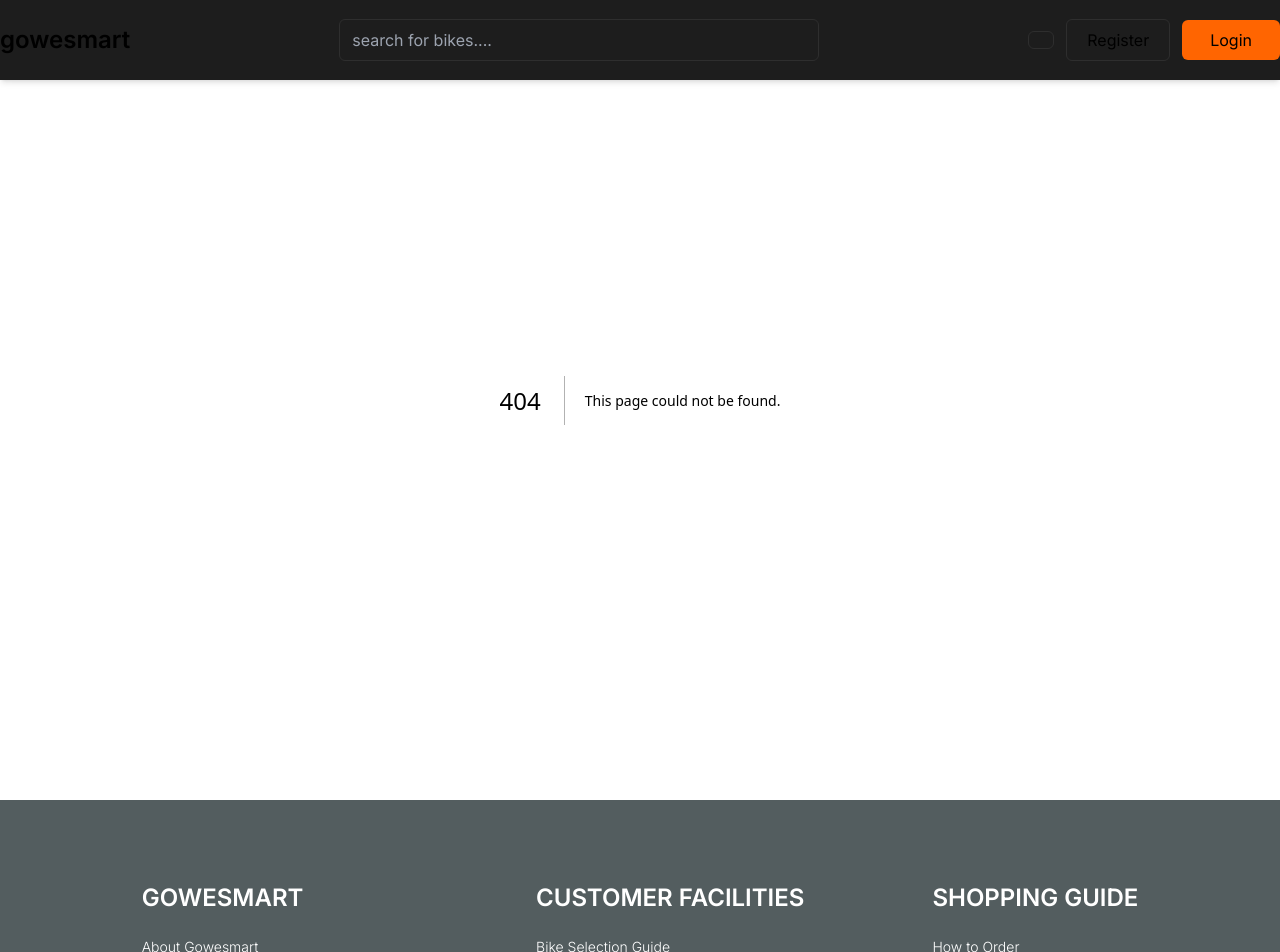
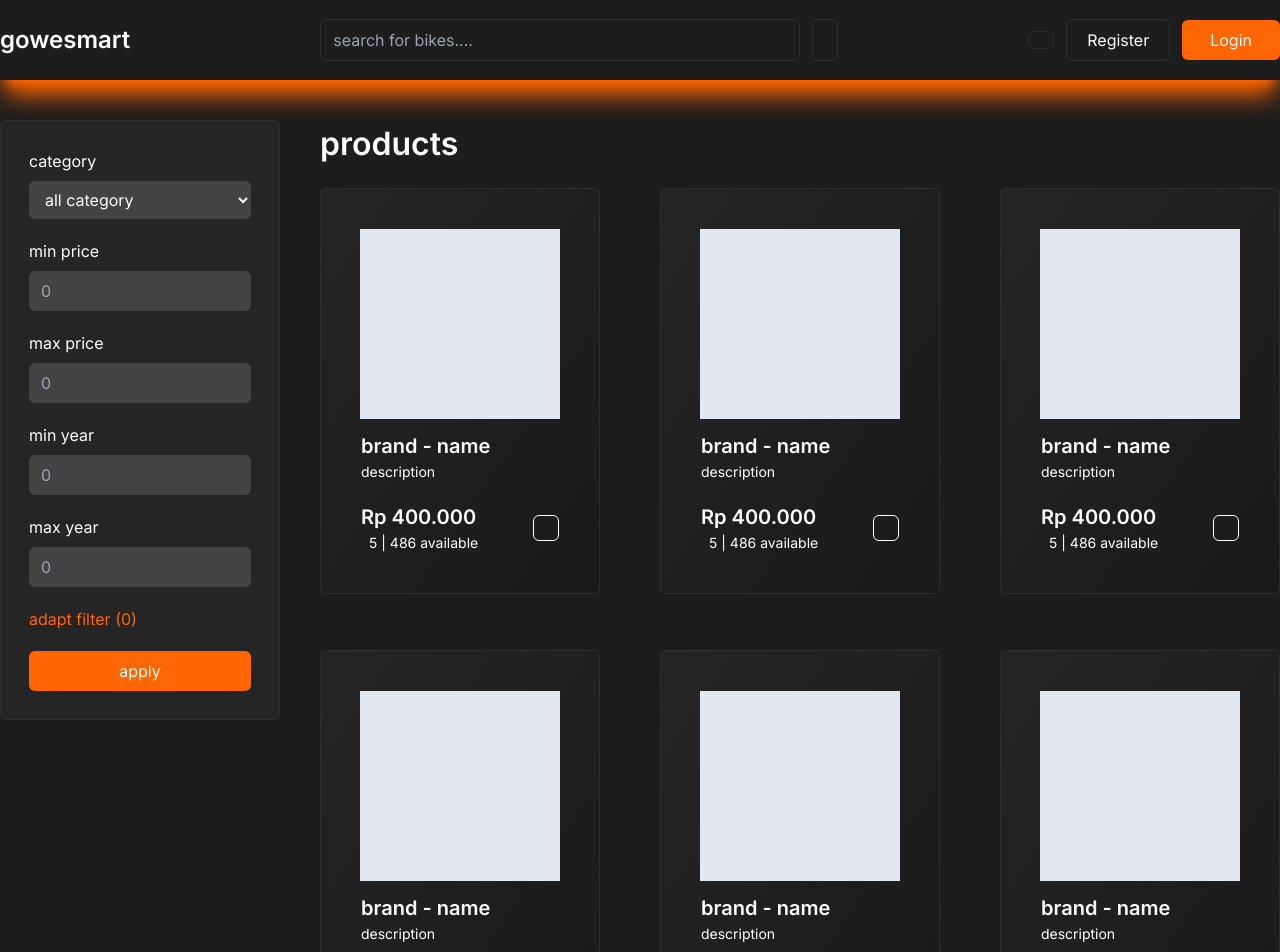
Before and after one commit to gowesmart/gowesmart, a Next.js app: page /bikes in a window 1280 px wide. Before the commit this address had no page. Shown: the top 952 px of the page. Built offline with nearby package versions, Linux system fonts and the light colour scheme.

Commit message:
feat(TASK002):add products page

```diff
--- /dev/null
+++ b/app/bikes/page.jsx
@@ -0,0 +1,58 @@
+import ProductCard from "@/components/products/ProductCard"
+import Link from "next/link"
+
+const Bikes = () => {
+    return (
+        <main className="mt-[80px] container xl:max-w-[1280px] mx-auto pt-10 pb-24 flex gap-10">
+            <aside className="w-[280px] bg-[#252525] border border-accent rounded-md gap-5 p-7 flex flex-col justify-center items-center h-fit">
+                <div className="w-full flex flex-col gap-2">
+                    <label>category</label>
+                    <select className="bg-[#434343] rounded-md py-2 px-3">
+                        <option>all category</option>
+                    </select>
+                </div>
+                <div className="w-full flex flex-col gap-2">
+                    <label>min price</label>
+                    <input type="number" placeholder="0" className="bg-[#434343] rounded-md py-2 px-3" />
+                </div>
+                <div className="w-full flex flex-col gap-2">
+                    <label>max price</label>
+                    <input type="number" placeholder="0" className="bg-[#434343] rounded-md py-2 px-3" />
+                </div>
+                <div className="w-full flex flex-col gap-2">
+                    <label>min year</label>
+                    <input type="number" placeholder="0" className="bg-[#434343] rounded-md py-2 px-3" />
+                </div>
+                <div className="w-full flex flex-col gap-2">
+                    <label>max year</label>
+                    <input type="number" placeholder="0" className="bg-[#434343] rounded-md py-2 px-3" />
+                </div>
+                <p className="text-secondary w-full text-left">adapt filter (0)</p>
+                <button className="w-full bg-secondary rounded-md py-2">apply</button>
+            </aside>
+            <div className="w-full">
+                <h1 className="text-[32px] font-semibold mb-5">products</h1>
+                <div className="flex flex-wrap justify-between gap-14">
+                    <ProductCard />
+                    <ProductCard />
+                    <ProductCard />
+                    <ProductCard />
+                    <ProductCard />
+                    <ProductCard />
+                    <ProductCard />
+                    <ProductCard />
+                    <ProductCard />
+                </div>
+                <div className="mt-14 flex justify-end gap-3">
+                    <button className="bg-[#434343] py-2 px-7 font-semibold rounded-md">prev</button>
+                    <button className="bg-secondary py-2 px-4 font-semibold rounded-md">1</button>
+                    <button className="bg-[#434343] py-2 px-4 font-semibold rounded-md">2</button>
+                    <button className="bg-[#434343] py-2 px-4 font-semibold rounded-md">...</button>
+                    <button className="bg-[#434343] py-2 px-7 font-semibold rounded-md">next</button>
+                </div>
+            </div>
+        </main>
+    )
+}
+
+export default Bikes
--- a/app/page.jsx
+++ b/app/page.jsx
@@ -1,6 +1,7 @@
 import AboutUs from "@/components/home/AboutUs";
 import Feature from "@/components/home/Feature";
 import ProductPreview from "@/components/home/ProductPreview";
+import Link from "next/link";
 
 export default function Home() {
   return (
@@ -13,7 +14,7 @@ export default function Home() {
               From city streets to mountain trails, find your perfect ride here</p>
             <div className="flex gap-5 mt-6">
               <button className="py-2 px-12 rounded-md bg-secondary">shop now</button>
-              <button className="py-2 px-8 rounded-md border border-secondary text-secondary">explore bikes</button>
+              <Link href={"/bikes"} className="py-2 px-8 rounded-md border border-secondary text-secondary">explore bikes</Link>
             </div>
           </div>
         </div>
--- a/components/Header.jsx
+++ b/components/Header.jsx
@@ -1,16 +1,32 @@
 "use client"
 
 import Link from "next/link"
+import { useState } from "react"
 
 const Header = () => {
+    const [isLight, setIsLight] = useState(true)
+    const [isShake, setIsShake] = useState(false)
+
+    const handleLight = () => {
+        setIsLight(prev => !prev)
+        setIsShake(true)
+
+        setTimeout(() => {
+            setIsShake(false)
+        }, 500)
+    }
+
     return (
-        <header className="bg-primary h-[80px] fixed top-0 right-0 left-0 shadow-md z-50">
+        <header className={`bg-primary h-[80px] fixed top-0 right-0 left-0 ${isLight ? "shadow-secondary shadow-xl" : "shadow-md"} z-50`}>
             <nav className="container mx-auto h-full flex justify-between items-center xl:max-w-[1280px]">
                 <Link href={"/"}><h1 className="text-[24px] font-semibold">gowesmart</h1></Link>
-                <form className="relative">
-                    <input placeholder="search for bikes...." type="text" className="border text-[16px] bg-primary border-accent py-2 pl-3 pr-10 w-[480px] outline-none rounded-md" />
-                    <button className="absolute top-0 right-0 bottom-0 text-[16px] px-3" type="submit"><i className="fa-solid fa-search"></i></button>
-                </form>
+                <div className="flex gap-3">
+                    <form className="relative">
+                        <input placeholder="search for bikes...." type="text" className="border text-[16px] bg-primary border-accent py-2 pl-3 pr-10 w-[480px] outline-none rounded-md" />
+                        <button className="absolute top-0 right-0 bottom-0 text-[16px] px-3" type="submit"><i className="fa-solid fa-search"></i></button>
+                    </form>
+                    <button onClick={handleLight} href={"/cart"} className={`py-2 px-3 text-[16px] ${isLight && "text-yellow-400"} rounded-md border border-accent`}><i className={`fa-solid fa-bolt ${isShake && "fa-shake"}`}></i></button>
+                </div>
                 <div className="flex gap-3 items-center">
                     <Link href={"/cart"} className="py-2 px-3 text-[16px] rounded-md border border-accent"><i className="fa-solid fa-cart-shopping"></i></Link>
                     <Link href={"/register"} className="py-2 px-5 text-[16px] rounded-md border border-accent">Register</Link>
--- a/components/home/ProductPreview.jsx
+++ b/components/home/ProductPreview.jsx
@@ -1,9 +1,11 @@
+import Link from "next/link"
+
 const ProductPreview = () => {
     return (
         <section className="py-8 flex flex-col justify-between items-center gap-5">
             <h2 className="w-full text-left text-[24px] font-bold">our products</h2>
             <div className="flex gap-8 justify-between w-full">
-                <div className="w-[390px] h-[500px] p-10 rounded-md border border-accent bg-tertiary flex flex-col justify-between items-start">
+                <div className="w-[390px] h-[550px] p-10 rounded-md border border-accent bg-gradient-to-br from-[rgba(67,67,67,0.2)] to-[rgba(14,14,14,0.2)] flex flex-col justify-center items-start">
                     <div className="w-[315px] h-[315px] bg-slate-300 mb-3"></div>
                     <p className="font-semibold text-[20px]">brand - name</p>
                     <p className="text-[14px]">description</p>
@@ -20,12 +22,12 @@ const ProductPreview = () => {
                         </div>
                     </div>
                 </div>
-                <div className="flex flex-col gap-5 w-full">
+                <div className="flex flex-col justify-between gap-5 w-full">
                     <div className="flex justify-between gap-5">
-                        <div className="w-[190px] h-[240px] p-5 rounded-md border border-accent bg-tertiary flex flex-col justify-between items-start">
+                        <div className="w-[190px] h-[260px] p-5 rounded-md border border-accent bg-gradient-to-br from-[rgba(67,67,67,0.2)] to-[rgba(14,14,14,0.2)] flex flex-col justify-center items-start">
                             <div className="w-[150px] h-[130px] bg-slate-300"></div>
-                            <p className="text-[14px]">brand - name</p>
-                            <div className="w-full flex justify-between items-center">
+                            <p className="text-[14px] mt-2">brand - name</p>
+                            <div className="w-full flex justify-between items-center mt-3">
                                 <div>
                                     <p className="font-semibold text-[14px]">Rp 400.000</p>
                                     <div className="flex text-[10px] justify-center items-center gap-2">
@@ -38,10 +40,10 @@ const ProductPreview = () => {
                                 </div>
                             </div>
                         </div>
-                        <div className="w-[190px] h-[240px] p-5 rounded-md border border-accent bg-tertiary flex flex-col justify-between items-start">
+                        <div className="w-[190px] h-[260px] p-5 rounded-md border border-accent bg-gradient-to-br from-[rgba(67,67,67,0.2)] to-[rgba(14,14,14,0.2)] flex flex-col justify-center items-start">
                             <div className="w-[150px] h-[130px] bg-slate-300"></div>
-                            <p className="text-[14px]">brand - name</p>
-                            <div className="w-full flex justify-between items-center">
+                            <p className="text-[14px] mt-2">brand - name</p>
+                            <div className="w-full flex justify-between items-center mt-3">
                                 <div>
                                     <p className="font-semibold text-[14px]">Rp 400.000</p>
                                     <div className="flex text-[10px] justify-center items-center gap-2">
@@ -54,10 +56,10 @@ const ProductPreview = () => {
                                 </div>
                             </div>
                         </div>
-                        <div className="w-[190px] h-[240px] p-5 rounded-md border border-accent bg-tertiary flex flex-col justify-between items-start">
+                        <div className="w-[190px] h-[260px] p-5 rounded-md border border-accent bg-gradient-to-br from-[rgba(67,67,67,0.2)] to-[rgba(14,14,14,0.2)] flex flex-col justify-center items-start">
                             <div className="w-[150px] h-[130px] bg-slate-300"></div>
-                            <p className="text-[14px]">brand - name</p>
-                            <div className="w-full flex justify-between items-center">
+                            <p className="text-[14px] mt-2">brand - name</p>
+                            <div className="w-full flex justify-between items-center mt-3">
                                 <div>
                                     <p className="font-semibold text-[14px]">Rp 400.000</p>
                                     <div className="flex text-[10px] justify-center items-center gap-2">
@@ -70,10 +72,10 @@ const ProductPreview = () => {
                                 </div>
                             </div>
                         </div>
-                        <div className="w-[190px] h-[240px] p-5 rounded-md border border-accent bg-tertiary flex flex-col justify-between items-start">
+                        <div className="w-[190px] h-[260px] p-5 rounded-md border border-accent bg-gradient-to-br from-[rgba(67,67,67,0.2)] to-[rgba(14,14,14,0.2)] flex flex-col justify-center items-start">
                             <div className="w-[150px] h-[130px] bg-slate-300"></div>
-                            <p className="text-[14px]">brand - name</p>
-                            <div className="w-full flex justify-between items-center">
+                            <p className="text-[14px] mt-2">brand - name</p>
+                            <div className="w-full flex justify-between items-center mt-3">
                                 <div>
                                     <p className="font-semibold text-[14px]">Rp 400.000</p>
                                     <div className="flex text-[10px] justify-center items-center gap-2">
@@ -88,10 +90,10 @@ const ProductPreview = () => {
                         </div>
                     </div>
                     <div className="flex justify-between gap-5">
-                        <div className="w-[190px] h-[240px] p-5 rounded-md border border-accent bg-tertiary flex flex-col justify-between items-start">
+                        <div className="w-[190px] h-[260px] p-5 rounded-md border border-accent bg-gradient-to-br from-[rgba(67,67,67,0.2)] to-[rgba(14,14,14,0.2)] flex flex-col justify-center items-start">
                             <div className="w-[150px] h-[130px] bg-slate-300"></div>
-                            <p className="text-[14px]">brand - name</p>
-                            <div className="w-full flex justify-between items-center">
+                            <p className="text-[14px] mt-2">brand - name</p>
+                            <div className="w-full flex justify-between items-center mt-3">
                                 <div>
                                     <p className="font-semibold text-[14px]">Rp 400.000</p>
                                     <div className="flex text-[10px] justify-center items-center gap-2">
@@ -104,10 +106,10 @@ const ProductPreview = () => {
                                 </div>
                             </div>
                         </div>
-                        <div className="w-[190px] h-[240px] p-5 rounded-md border border-accent bg-tertiary flex flex-col justify-between items-start">
+                        <div className="w-[190px] h-[260px] p-5 rounded-md border border-accent bg-gradient-to-br from-[rgba(67,67,67,0.2)] to-[rgba(14,14,14,0.2)] flex flex-col justify-center items-start">
                             <div className="w-[150px] h-[130px] bg-slate-300"></div>
-                            <p className="text-[14px]">brand - name</p>
-                            <div className="w-full flex justify-between items-center">
+                            <p className="text-[14px] mt-2">brand - name</p>
+                            <div className="w-full flex justify-between items-center mt-3">
                                 <div>
                                     <p className="font-semibold text-[14px]">Rp 400.000</p>
                                     <div className="flex text-[10px] justify-center items-center gap-2">
@@ -120,10 +122,10 @@ const ProductPreview = () => {
                                 </div>
                             </div>
                         </div>
-                        <div className="w-[190px] h-[240px] p-5 rounded-md border border-accent bg-tertiary flex flex-col justify-between items-start">
+                        <div className="w-[190px] h-[260px] p-5 rounded-md border border-accent bg-gradient-to-br from-[rgba(67,67,67,0.2)] to-[rgba(14,14,14,0.2)] flex flex-col justify-center items-start">
                             <div className="w-[150px] h-[130px] bg-slate-300"></div>
-                            <p className="text-[14px]">brand - name</p>
-                            <div className="w-full flex justify-between items-center">
+                            <p className="text-[14px] mt-2">brand - name</p>
+                            <div className="w-full flex justify-between items-center mt-3">
                                 <div>
                                     <p className="font-semibold text-[14px]">Rp 400.000</p>
                                     <div className="flex text-[10px] justify-center items-center gap-2">
@@ -136,10 +138,10 @@ const ProductPreview = () => {
                                 </div>
                             </div>
                         </div>
-                        <div className="w-[190px] h-[240px] p-5 rounded-md border border-accent bg-tertiary flex flex-col justify-between items-start">
+                        <div className="w-[190px] h-[260px] p-5 rounded-md border border-accent bg-gradient-to-br from-[rgba(67,67,67,0.2)] to-[rgba(14,14,14,0.2)] flex flex-col justify-center items-start">
                             <div className="w-[150px] h-[130px] bg-slate-300"></div>
-                            <p className="text-[14px]">brand - name</p>
-                            <div className="w-full flex justify-between items-center">
+                            <p className="text-[14px] mt-2">brand - name</p>
+                            <div className="w-full flex justify-between items-center mt-3">
                                 <div>
                                     <p className="font-semibold text-[14px]">Rp 400.000</p>
                                     <div className="flex text-[10px] justify-center items-center gap-2">
@@ -156,7 +158,7 @@ const ProductPreview = () => {
                 </div>
             </div>
             <div className="flex justify-end w-full">
-                <button className="py-2 px-5 bg-secondary rounded-md">more products</button>
+                <Link href={"/bikes"} className="py-2 px-5 bg-secondary rounded-md mt-5">more products</Link>
             </div>
         </section>
     )
--- /dev/null
+++ b/components/products/ProductCard.jsx
@@ -0,0 +1,27 @@
+import Link from "next/link"
+
+const ProductCard = () => {
+    return (
+        <Link href={"/bike/1"} className="w-[280px] h-[406px] rounded-md border border-accent bg-gradient-to-br from-[rgba(67,67,67,0.2)] to-[rgba(14,14,14,0.2)] p-10 flex flex-col justify-center items-center">
+            <div className="w-[200px] h-[200px] bg-slate-200"></div>
+            <div className="w-full">
+                <p className="text-[20px] font-semibold mt-3">brand - name</p>
+                <p className="text-[14px]">description</p>
+                <div className="flex justify-between items-center mt-5">
+                    <div>
+                        <p className="text-[20px] font-semibold">Rp 400.000</p>
+                        <div className="flex text-[14px] justify-center items-center gap-2">
+                            <i className="fa-solid fa-star text-yellow-400"></i>
+                            <p>5 | 486 available</p>
+                        </div>
+                    </div>
+                    <button className="border border-white hover:bg-secondary duration-150 rounded-md p-3 flex justify-center items-center">
+                        <i className="fa-solid fa-cart-plus text-[16px]"></i>
+                    </button>
+                </div>
+            </div>
+        </Link>
+    )
+}
+
+export default ProductCard
```
